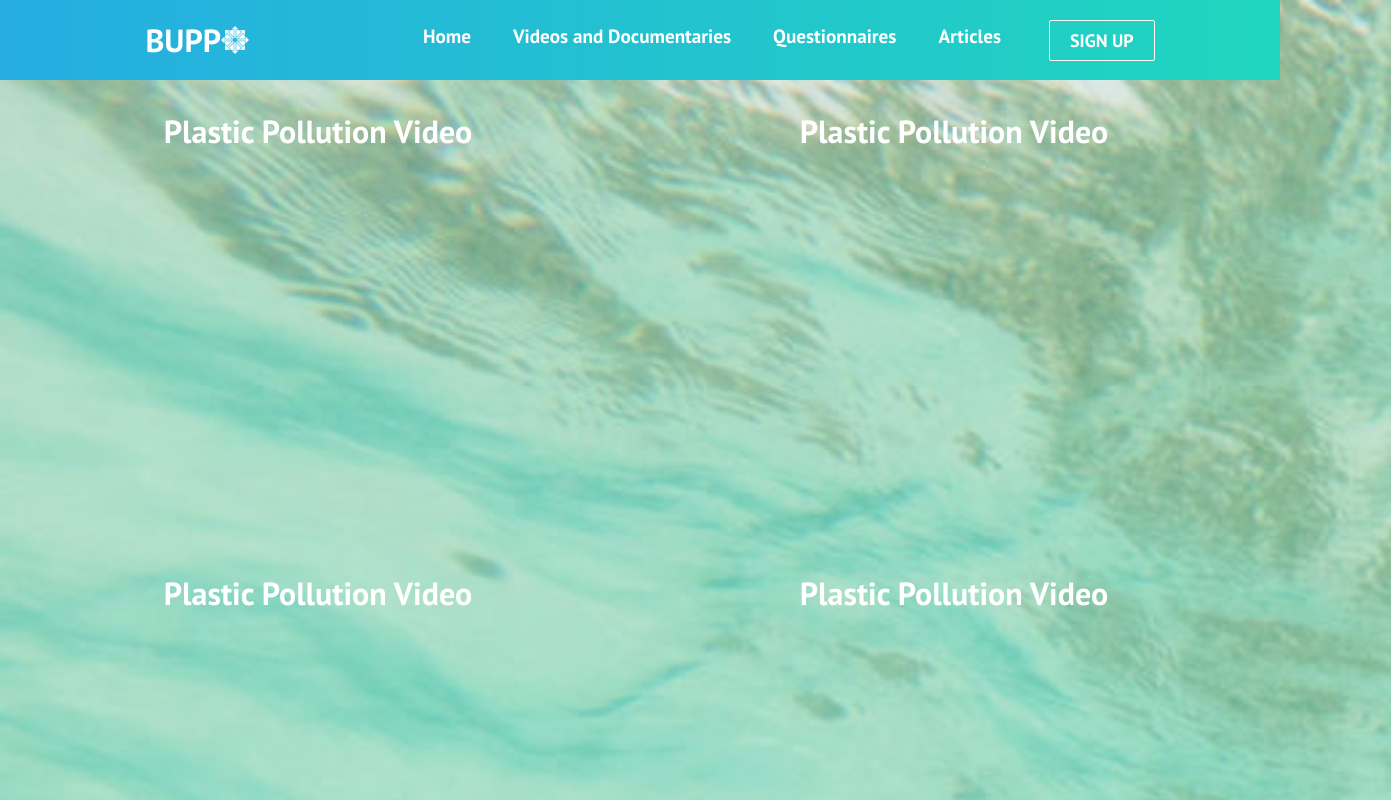
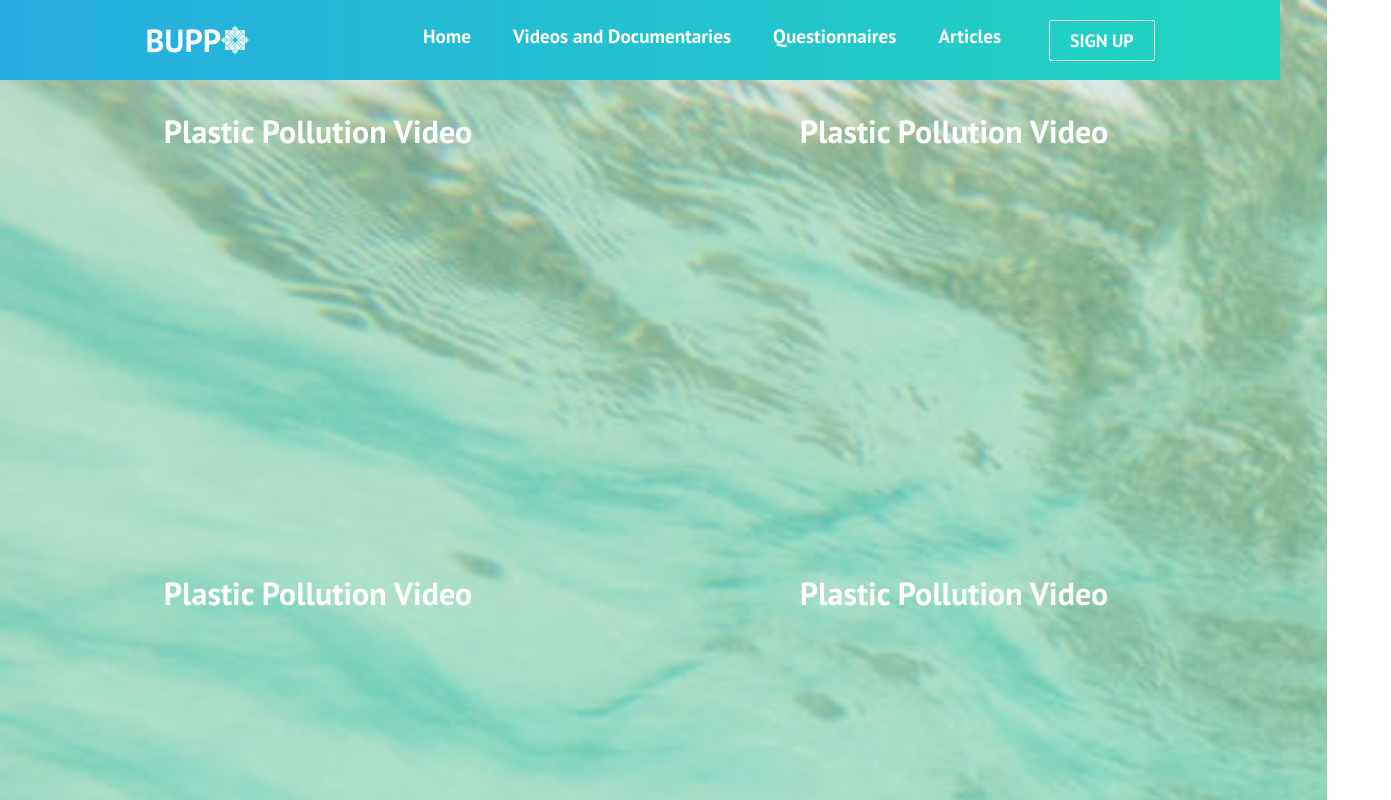
Before and after one commit to D-bose-commits/Plastic-pollution-react, a React (Create React App) app: page /videosdocumentaries in a window 1280 px wide. Shown: the top 800 px of the page, 1391 px wide, since content can reach past the window. Built offline with nearby package versions, Linux system fonts and the light colour scheme.

Commit message:
Add files via upload

```diff
--- a/src/App.css
+++ b/src/App.css
@@ -91,9 +91,12 @@ body {
 }
 
 .VideoPlayer{
-   margin-left:85px;
+  margin-left:85px;
+   max-width: 100%;
+   height: auto;
 
 }
+
 
 
 .box {
```
